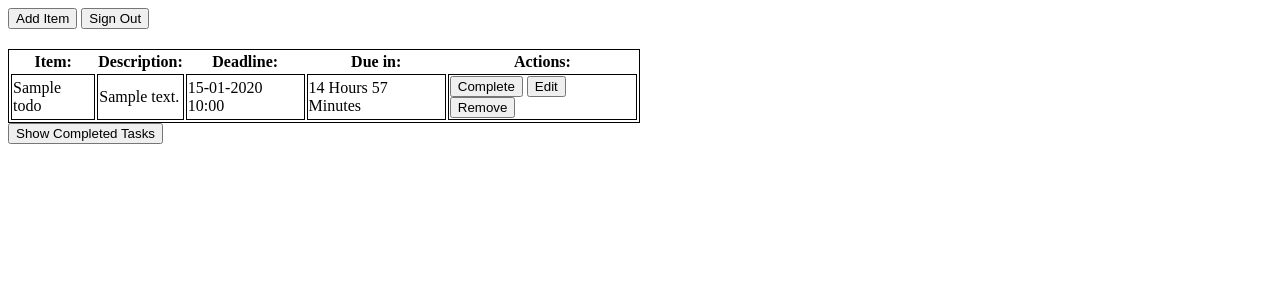
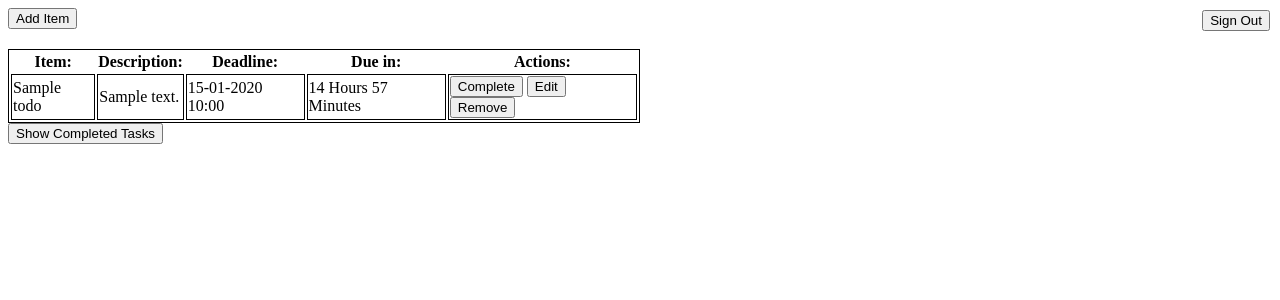
Before and after one commit to MatthewBisgaard/ACIT2911-Agile-Project-Group12, a Flask app: page /lists/1 in a window 1280 px wide. Shown: the top 300 px of the page. Run offline with Flask 3, Linux system fonts and the light colour scheme; tables that the repository leaves empty hold one stand-in row (values such as "Sample post").

Commit message:
added create-list html and made changes to todolist css and html(Incorrect workflow, should have created a new branch.)

```diff
--- a/static/todolist.css
+++ b/static/todolist.css
@@ -0,0 +1,9 @@
+.sign-out {
+    position: absolute;
+    top: 10px;
+    right: 10px;
+}
+
+h2 {
+    text-align: center;
+}
--- a/templates/todolist.html
+++ b/templates/todolist.html
@@ -10,13 +10,14 @@
             border: 1px solid black ;
         }
     </style>
+    <link rel="stylesheet" href="../static/todolist.css">
 </head>
 
 
 <body>
 
     <a href="{{ url_for('lists.add_reminder_to_list', id=list.id) }}"><button type="button"> Add Item </button></a>
-    <button type="button"> Sign Out </button>
+    <button class="sign-out" type="button"> Sign Out </button>
 
     <h2> {{list_name}} </h2>
     <table style="width: 50%">
```
Also changed, not shown: templates/create-list.html (added, +17 -0 lines).
